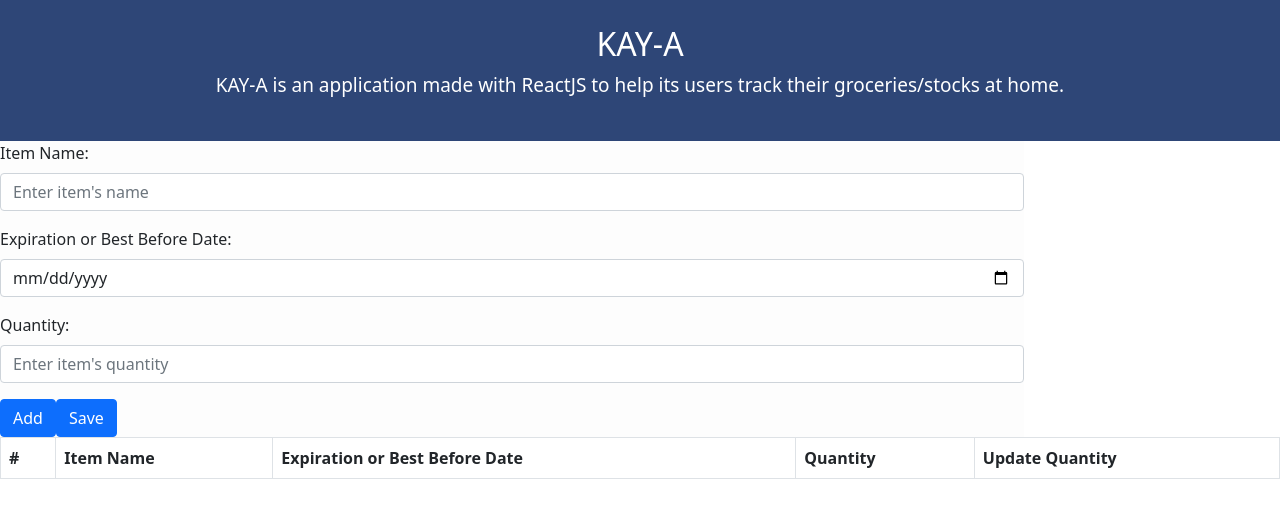
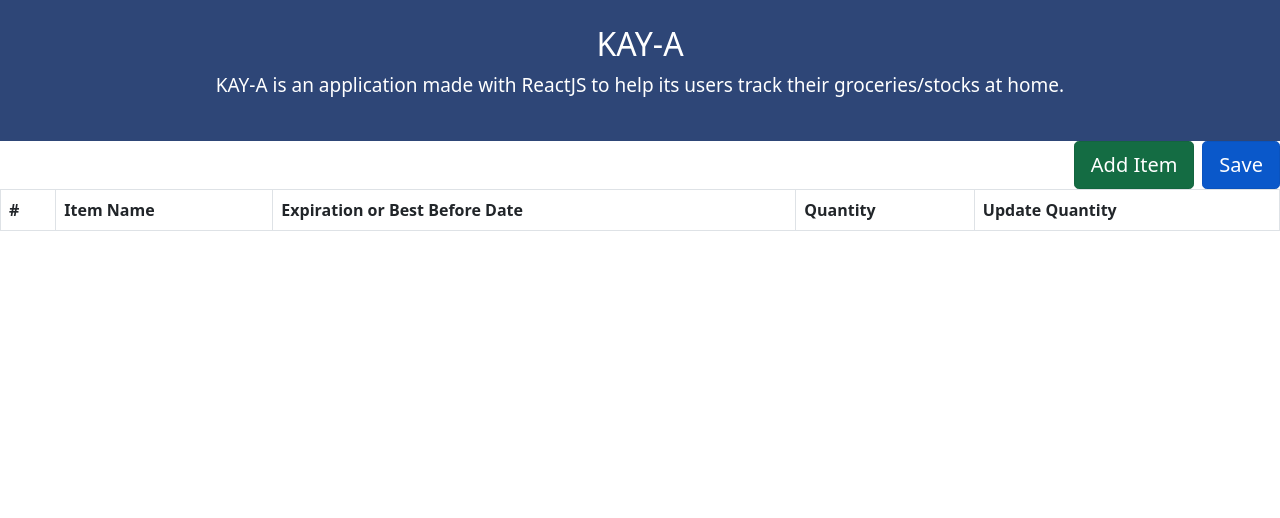
Before and after one commit to James101999/kay-a, a React (Create React App) app: page / in a window 1280 px wide. Shown: the top 518 px of the page. Built offline with nearby package versions, Linux system fonts and the light colour scheme.

Commit message:
[style] Moved add items to a modal style menu. (try) Need to improve the design and position of Add Item and Save button

```diff
--- a/src/components/AddItem.js
+++ b/src/components/AddItem.js
@@ -1,12 +1,18 @@
 import Form from 'react-bootstrap/Form';
 import Button from 'react-bootstrap/Button';
 import Table from 'react-bootstrap/Table';
+import Modal from 'react-bootstrap/Modal';
+import Stack from 'react-bootstrap/Stack';
 
 import { useEffect, useState } from 'react';
 
-export default function AddItem() {
+function AddItem() {
     // syntax: type-of-data [statedate, stateupdatefunction] = useState(initialdata);
     const [items, setItem] = useState([]);
+    const [show, setShow] = useState(false);
+
+    const handleClose = () => setShow(false);
+    const handleShow = () => setShow(true);
 
     useEffect(() => {
         let fetchedData = localStorage.getItem('items_LocalStorage');
@@ -77,6 +83,7 @@ export default function AddItem() {
 
     const saveToLocalStorage = (event) => {
         localStorage.setItem("items_LocalStorage", JSON.stringify(items));
+        handleClose();
     }
 
     const removeItem = (event) => {
@@ -89,8 +96,21 @@ export default function AddItem() {
 
 return (
     <div>
-            <div id="addItemForm">
+      <Stack direction="horizontal" gap={2}>
+        <div className="ms-auto">
+          <Button size="lg" variant="success" active
+                  onClick={handleShow}>
+            Add Item
+          </Button>
+        </div>
+        <Button size="lg" variant="primary" active
+                onClick={saveToLocalStorage}>
+          Save
+        </Button>
+      </Stack>
+          <Modal show={show} onHide={handleClose}>
             <Form onSubmit={addItem}>
+            <Modal.Body>
               <Form.Group className="mb-3" controlId="formBasicItemName">
                 <Form.Label>Item Name:</Form.Label>
                 <Form.Control type="text" placeholder="Enter item's name" name="item_name" />
@@ -105,15 +125,18 @@ export default function AddItem() {
                 <Form.Label>Quantity:</Form.Label>
                 <Form.Control type="number" placeholder="Enter item's quantity" name="quantity" />
               </Form.Group>
+            </Modal.Body>
 
+            <Modal.Footer>
               <Button variant="primary" type="submit">
                 Add
               </Button>
-                    <Button variant="primary" onClick={saveToLocalStorage}>
-                        Save
+              <Button variant="secondary" onClick={handleClose}>
+                Close
               </Button>
+            </Modal.Footer>
             </Form>
-            </div>
+          </Modal>
 
             <div id="itemTable">
                 <Table striped bordered hover >
@@ -152,4 +175,6 @@ export default function AddItem() {
             </div>
         </div>
     );
-}
+};
+
+export default AddItem;
```
Lines whose indentation alone changed are shown as unchanged.
